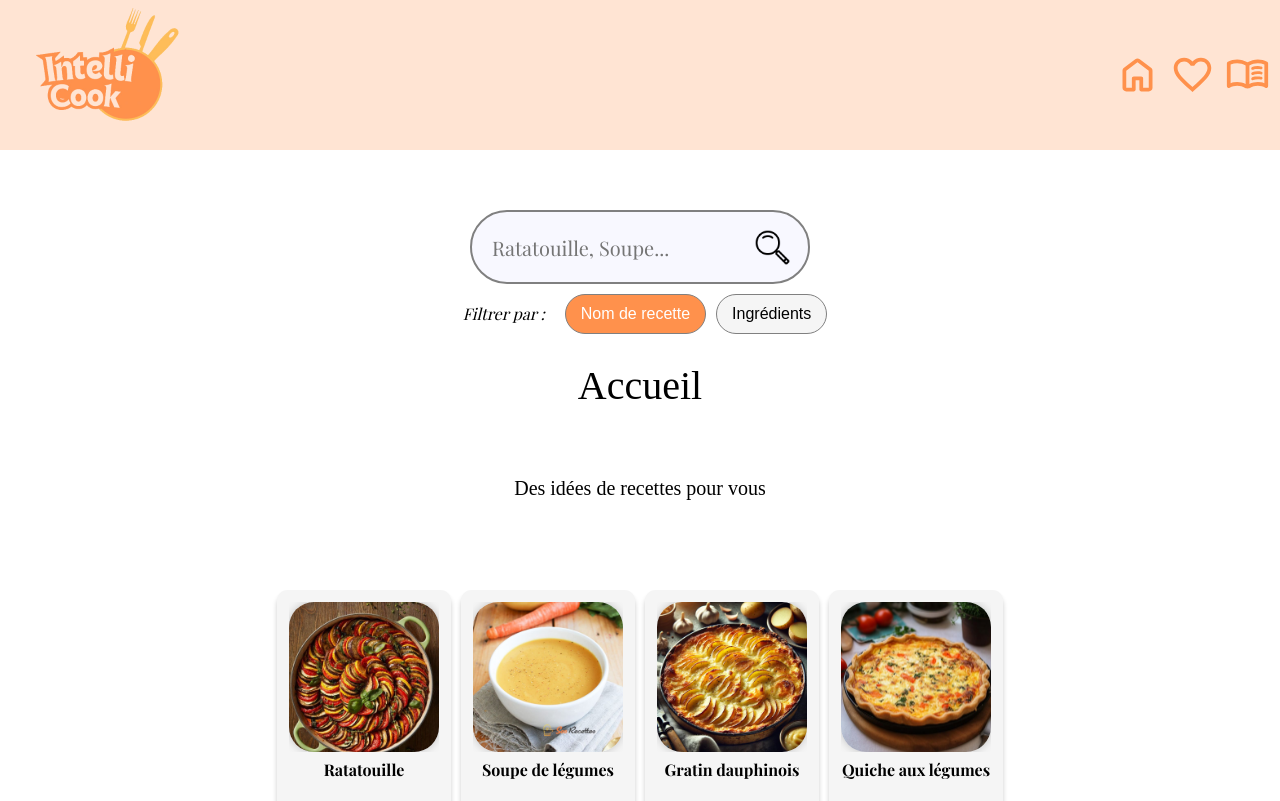
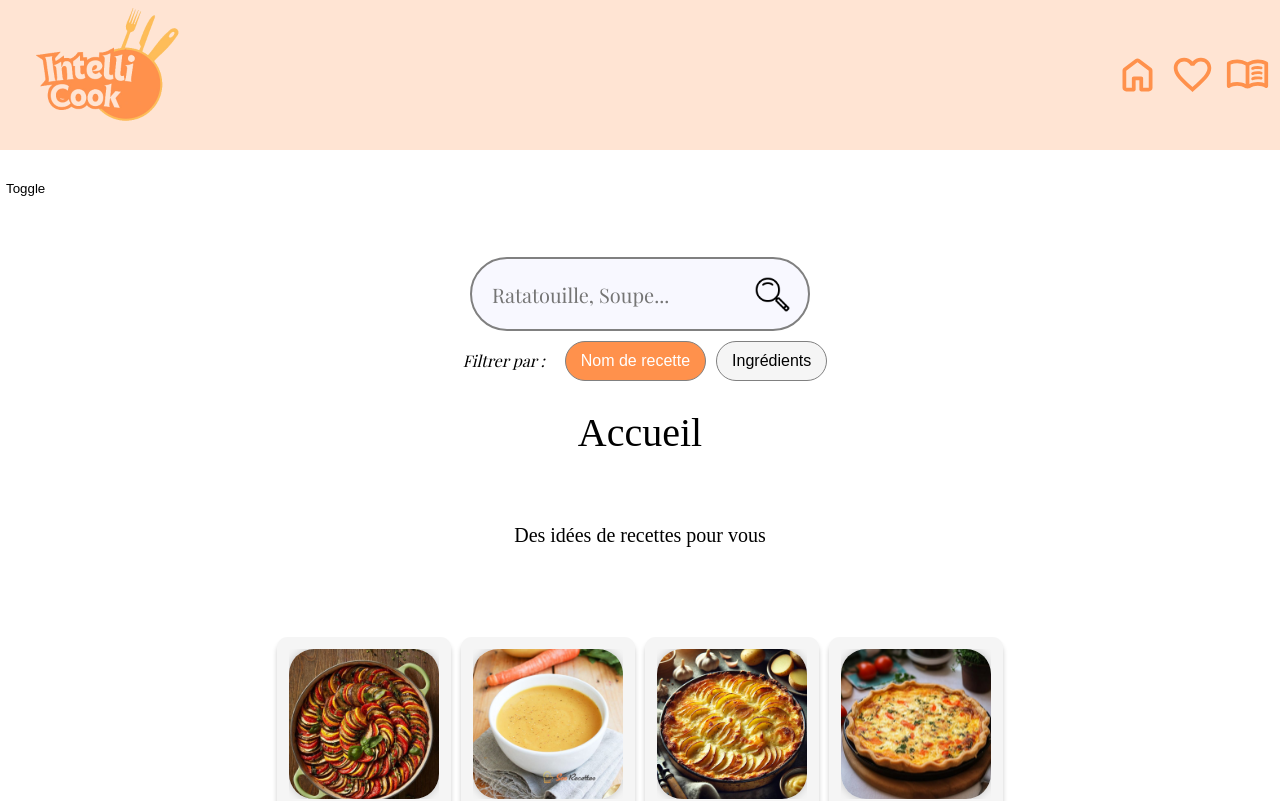
Before and after one commit to JuliePlagias/Brief-IntelliCook, a React (Create React App) app: page / in a window 1280 px wide. Shown: the top 801 px of the page. Built offline with nearby package versions, Linux system fonts and the light colour scheme; a web font is replaced by a local one.

Commit message:
Create Dark mode provider

```diff
--- a/src/App.jsx
+++ b/src/App.jsx
@@ -13,10 +13,13 @@ import 'react-tooltip/dist/react-tooltip.css'
 //JSON
 import recettes from './data/recipes.json'
 import Conditions from './pages/Conditions'
+import { useContext } from 'react'
+import { DarkModeContext } from './component/DarkModeProvider'
 
 export default function App() {
+  const { darkMode } = useContext(DarkModeContext)
   return (
-    <div className='app-container'>
+    <div className={`app-container ${darkMode && 'dark-theme'}`}>
       <BrowserRouter>
         <div className='content'>
           <Routes>
--- /dev/null
+++ b/src/component/DarkModeProvider.jsx
@@ -0,0 +1,17 @@
+import { createContext, useState } from 'react'
+
+export const DarkModeContext = createContext()
+
+export default function DarkModeProvider({ children }) {
+  const [darkMode, setDarkMode] = useState(false)
+
+  function toggleDarkMode() {
+    console.log(darkMode)
+    setDarkMode(!darkMode)
+  }
+  return (
+    <DarkModeContext.Provider value={{ darkMode, toggleDarkMode }}>
+      {children}
+    </DarkModeContext.Provider>
+  )
+}
--- /dev/null
+++ b/src/component/ToggleButton.jsx
@@ -0,0 +1,11 @@
+import { useContext } from 'react'
+import { DarkModeContext } from './DarkModeProvider'
+
+export default function ToggleButton() {
+  const { darkMode, toggleDarkMode } = useContext(DarkModeContext)
+  return (
+    <button className='toggle' onClick={toggleDarkMode}>
+      Toggle
+    </button>
+  )
+}
--- a/src/component/navbar/Navbar.jsx
+++ b/src/component/navbar/Navbar.jsx
@@ -1,9 +1,11 @@
 import NavbarMobile from './NavbarMobile'
 import NavbarDesktop from './NavbarDesktop'
+import ToggleButton from '../ToggleButton'
 
 export default function NavBar() {
   return (
     <>
+      <ToggleButton />
       <NavbarDesktop />
       <NavbarMobile />
     </>
--- a/src/index.js
+++ b/src/index.js
@@ -1,12 +1,15 @@
-import React from 'react';
-import ReactDOM from 'react-dom/client';
-import './index.css';
+import React from 'react'
+import ReactDOM from 'react-dom/client'
+import './index.css'
 
-import App from './App';
+import App from './App'
+import DarkModeProvider from './component/DarkModeProvider'
 
-const root = ReactDOM.createRoot(document.getElementById('root'));
+const root = ReactDOM.createRoot(document.getElementById('root'))
 root.render(
   <React.StrictMode>
-    <App></App>
-  </React.StrictMode>
-);
+    <DarkModeProvider>
+      <App></App>
+    </DarkModeProvider>
+  </React.StrictMode>,
+)
--- a/src/styles/themes/_dark.scss
+++ b/src/styles/themes/_dark.scss
@@ -0,0 +1,7 @@
+.dark-theme {
+  background-color: #1b2430;
+  color: #f1f1f1;
+}
+.toggle {
+  margin-top: 30px;
+}
```
